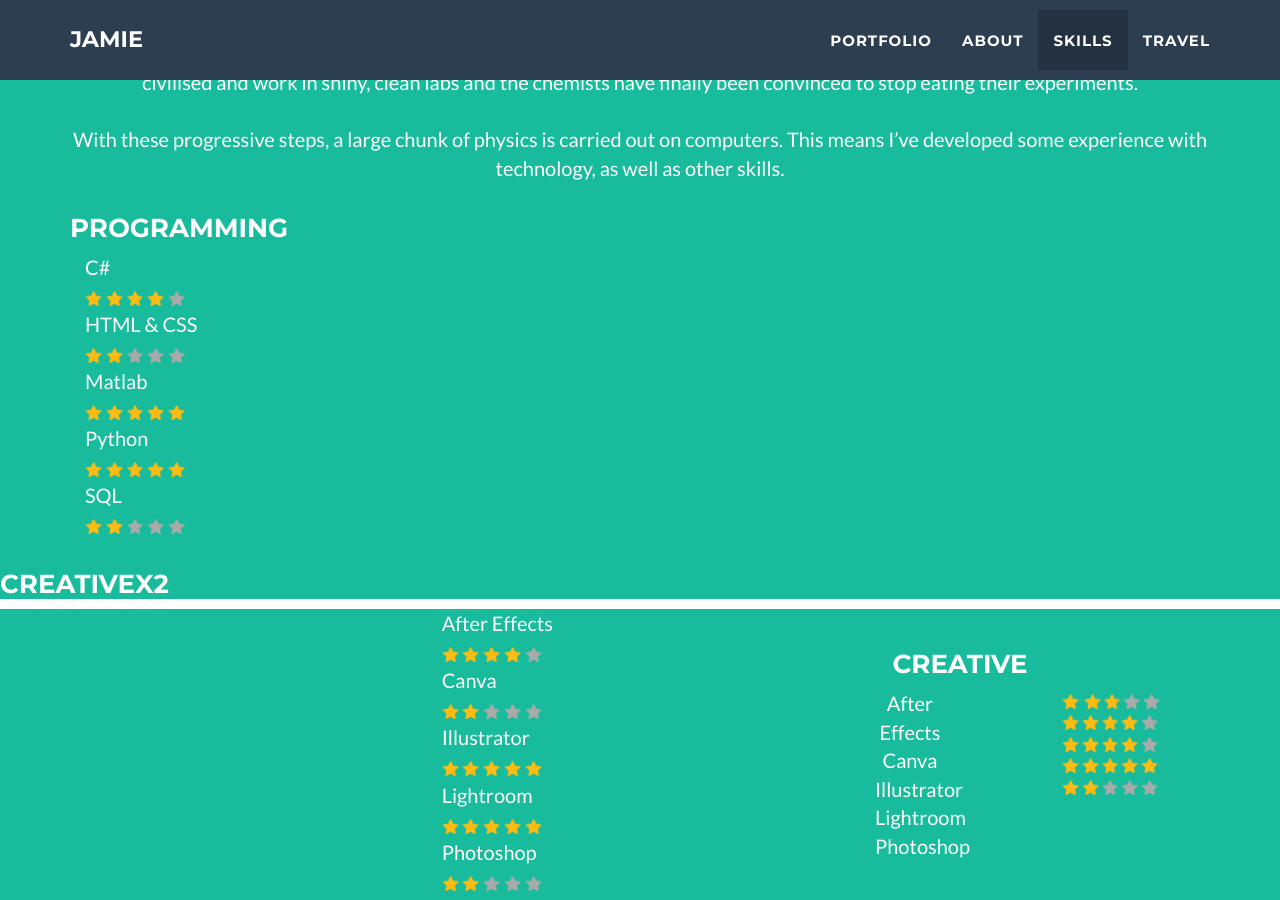
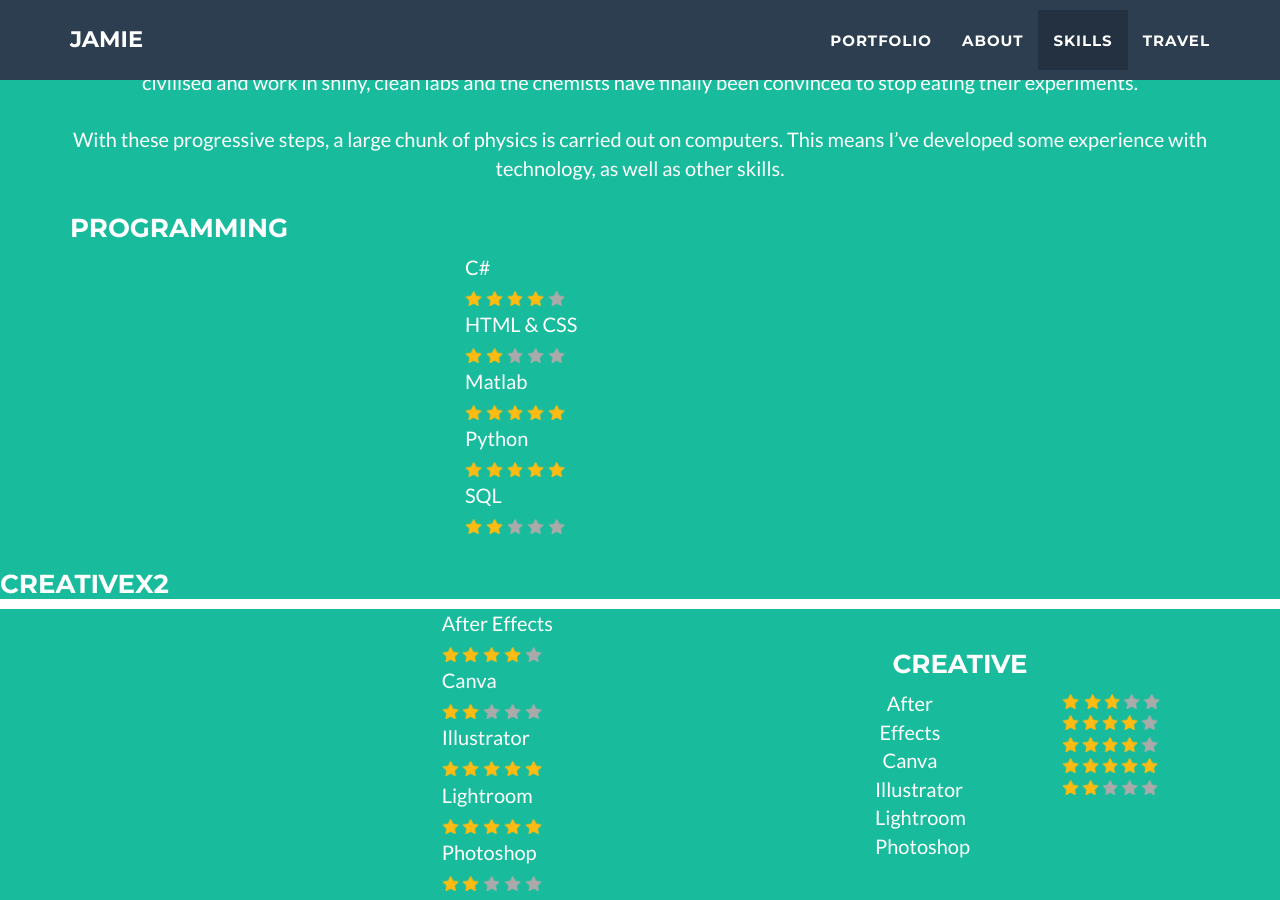
Before and after one commit to jamiedumayne/jamiedumayne.github.io, a Jekyll site: the page built from _posts/2014-07-18-project-1.markdown, in a window 1280 px wide and 900 px high, scrolled down 2215 px. Built offline with Jekyll 4.4.1, drawn with Linux system fonts in a browser that asks for light colours.

Commit message:
Update skills.html

```diff
--- a/_includes/skills.html
+++ b/_includes/skills.html
@@ -19,7 +19,7 @@
 
     <div class="float-container">
         <h3>Programming</h3>
-        <div class="col-lg-0 col-xs-0"></div>
+        <div class="col-lg-4 col-xs-2"></div>
           <div class="col-lg-2 col-xs-4">
           <p> C#<br>
                 <img src=img/star_full.png alt="Gold star" height="15">
@@ -56,7 +56,7 @@
       </div>
 
 
- <div class="float-container">
+    <div class="float-container">
         <h3>Creativex2</h3>
         <div class="col-lg-4 col-xs-2"></div>
           <div class="col-lg-2 col-xs-4">
```
